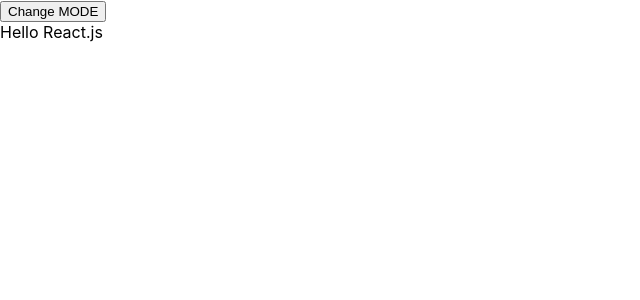
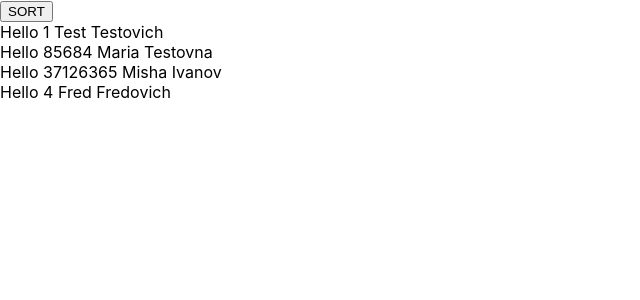
Before and after one commit to Vasy12/fe-react-app, a React (Create React App) app: page / in a window 1280 px wide. Shown: the top 300 px of the page, without its empty margins (0-640 px from the left). Built offline with nearby package versions, Linux system fonts and the light colour scheme.

Commit message:
Add react "key" prop example

```diff
--- a/src/App.jsx
+++ b/src/App.jsx
@@ -4,30 +4,63 @@
 class App extends Component {
   constructor(props) {
     super(props);
+    this.state = {
+      guests: [
+        {
+          id: 1,
+          firstName: 'Test',
+          lastName: 'Testovich',
+        },
+        {
+          id: 85684,
+          firstName: 'Maria',
+          lastName: 'Testovna',
+        },
+        {
+          id: 37126365,
+          firstName: 'Misha',
+          lastName: 'Ivanov',
+        },
+        {
+          id: 4,
+          firstName: 'Fred',
+          lastName: 'Fredovich',
+        },
+      ],
+    };
 
-    this.state = {
-      userName: 'React.js',
-      isGreetingMode: true,
-      isVisible: false,
-    };
+    this.switchSortDir = false;
   }
 
-  switchMode = () => {
-    const { isGreetingMode, isVisible } = this.state;
+  sortGuests = () => {
+    const { guests } = this.state;
+
+    const sortedGuests = JSON.parse(JSON.stringify(guests)).sort((a, b) => {
+      if (a.firstName > b.firstName) {
+        return this.switchSortDir ? -1 : 1;
+      }
+      if (a.firstName < b.firstName) {
+        return this.switchSortDir ? 1 : -1;
+      }
+      return 0;
+    });
+
     this.setState({
-      isGreetingMode: !isGreetingMode,
-      isVisible: !isVisible,
+      guests: sortedGuests,
     });
+    this.switchSortDir = !this.switchSortDir;
   };
 
+  mapGuests = () =>
+    this.state.guests.map(({ id, firstName, lastName }) => (
+      <Aloha key={id} name={`${id} ${firstName} ${lastName}`} />
+    ));
+
   render() {
-    const { userName, isGreetingMode, isVisible } = this.state;
-
     return (
       <>
-        {isVisible && <h1>Visible</h1>}
-        <button onClick={this.switchMode}>Change MODE</button>
-        <Aloha name={userName} isGreeting={isGreetingMode} />
+        <button onClick={this.sortGuests}>SORT</button>
+        <div>{this.mapGuests()}</div>
       </>
     );
   }
```
